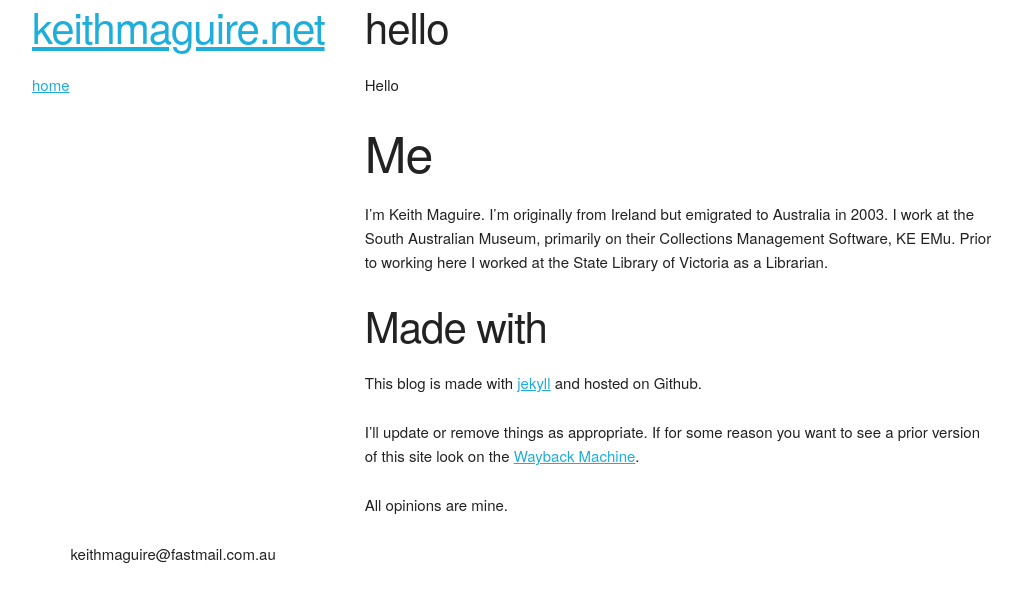
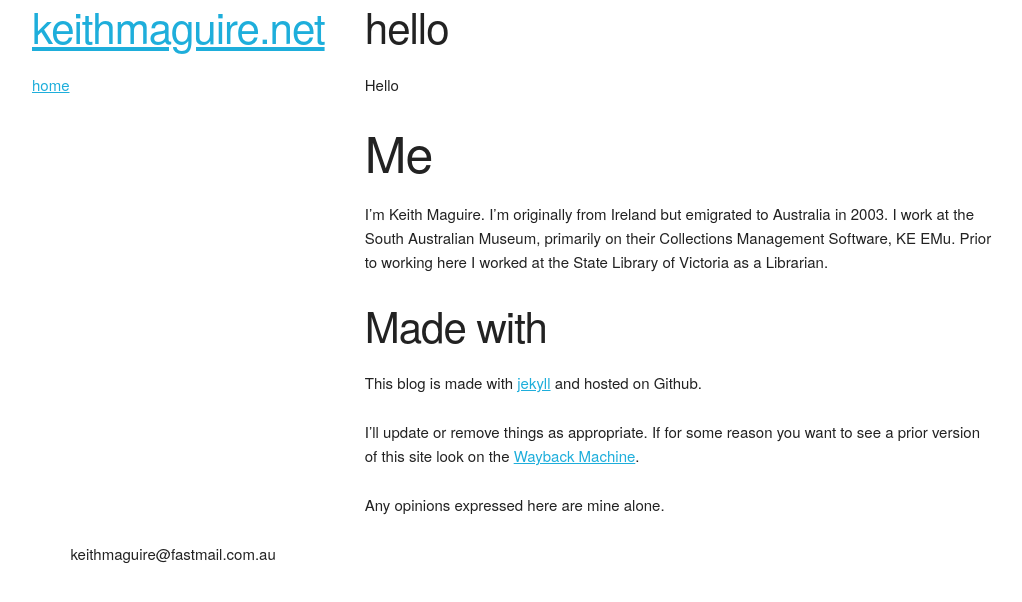
Before and after one commit to keithmaguire/keithmaguire.github.com, a Jekyll site: the page built from articles/hello.markdown, in a window 1280 px wide. Shown: the top 602 px of the page, without its empty margins (128-1150 px from the left). Built offline with Jekyll 4.4.1, drawn with Linux system fonts in a browser that asks for light colours.

Commit message:
No longer claiming authority over _all_ opinions

```diff
--- a/articles/hello.markdown
+++ b/articles/hello.markdown
@@ -1,8 +1,9 @@
 ---
 layout: article
 title: hello
-date: "2012-06-10 20:47"
-categories: [misc]
+date: '2012-06-10 20:47'
+categories:
+  - misc
 article: true
 comments: true
 published: true
@@ -20,4 +21,4 @@ This blog is made with [jekyll](http://jekyllrb.com) and hosted on Github.
 
 I'll update or remove things as appropriate. If for some reason you want to see a prior version of this site look on the [Wayback Machine](http://web.archive.org/web/*/keithmaguire.net).
 
-All opinions are mine.
+Any opinions expressed here are mine alone.
```
